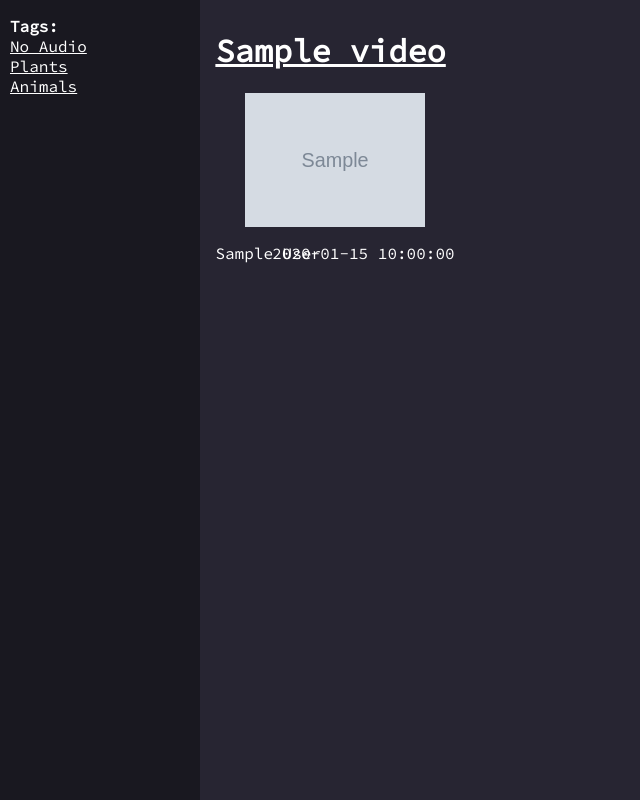
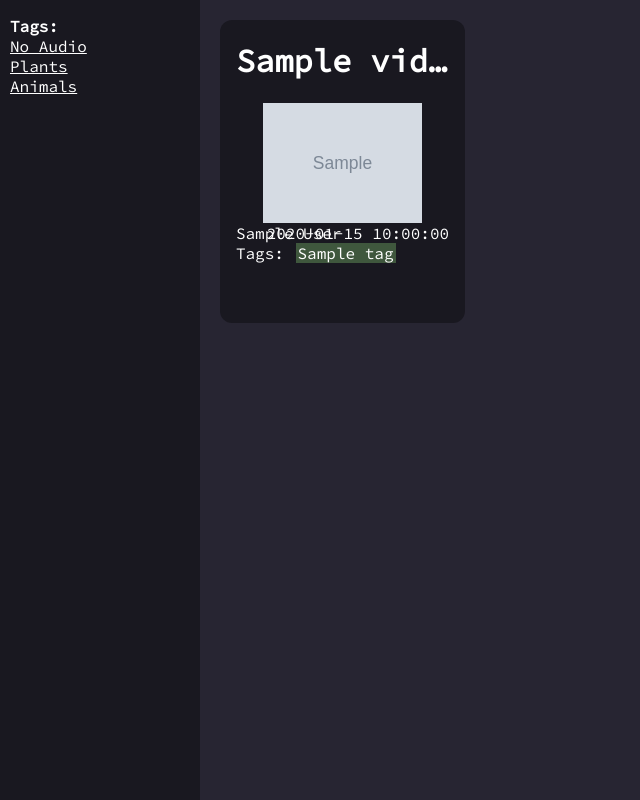
Before and after one commit to andrewchu16/dubeTube, a Flask app: template templates/index.html in a window 1280 px wide. Shown: the part 80-880 px from the top of the page, without its empty margins (0-640 px from the left). Run offline with Flask 2, Linux system fonts and the light colour scheme; the template is opened without the code that fills it: most values are stand-ins (such as "Sample title", 1, 10 or a date in 2020); grey boxes marked "Sample" are stand-in pictures.

Commit message:
updated video card

```diff
--- a/static/css/style.css
+++ b/static/css/style.css
@@ -16,7 +16,6 @@ body, * {
 }
 
 body {
-    background-color: var(--htv-black);
     margin: 0;
 }
 
@@ -135,11 +134,14 @@ input:focus, button {
     flex-wrap: wrap;
     justify-content: center;
     grid-template-columns: repeat(4, 1fr [col-start]);
+    margin: 10px;
 }
 
 .video-tile {
     margin: 10px;
-    padding: 0 2%;
+    padding: 0 6%;
+    background-color: var(--htv-black);
+    border-radius: 12px;
 }
 
 .video-title {
@@ -171,8 +173,12 @@ input:focus, button {
 
 .metadata-wrapper {
     position: relative;
-    height: 60px;
+    height: 100px;
     overflow-x: hidden;
+}
+
+.video-tile {
+    text-decoration: none !important;
 }
 
 .video-author {
@@ -214,18 +220,20 @@ input:focus, button {
 /* one column */
 @media only screen and (max-width: 560px) {
     .video-grid {
-        grid-template-columns: repeat(3, 1fr [col-start]);
+        grid-template-columns: repeat(1, 1fr [col-start]);
     }
 }
 
 .tag {
     background-color: var(--htv-dark-green);
-    display: inline-block;
+    padding: 2px;
+    border-radius: 2px;
+    margin: 2px;
 }
 
 .transcript {
     padding: 10px;
-    background-color: var(--htv-dark-green)
+    background-color: var(--htv-dark-green);
 }
 
 .navbar.tag {
--- a/templates/includes/video-card.html
+++ b/templates/includes/video-card.html
@@ -5,7 +5,14 @@
         <!-- <p class="video-length">{{ videoLength }}</p> -->
     </div>
     <div class="metadata-wrapper">
-        <p class="inline-block video-author">{{ video.author }}</p>
-        <p class="inline-block video-date">{{ video.date_posted }}</p>
+        <span class="inline-block video-author">{{ video.author }}</span>
+        <span class="inline-block video-date">{{ video.date_posted }}</span>
+        <br>
+        <div>
+            <span class="inline-block">Tags:</span>
+            {% for tag in video.tags %}
+                <span class="inline-block tag">{{ tag }}</span>
+            {% endfor %}
+        </div>
     </div>
 </a>
```
